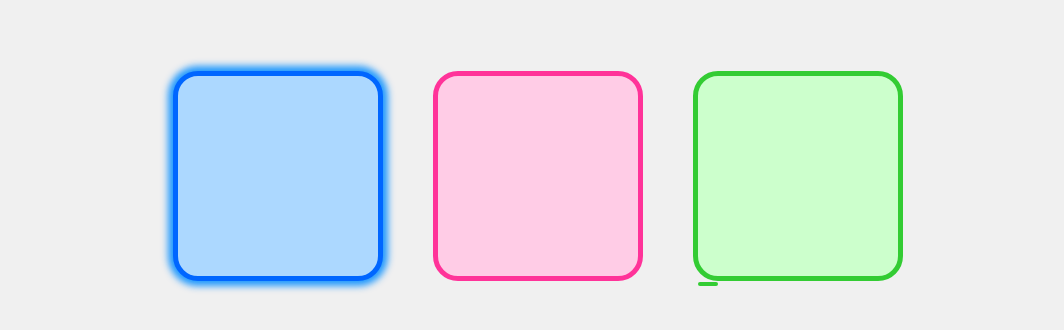
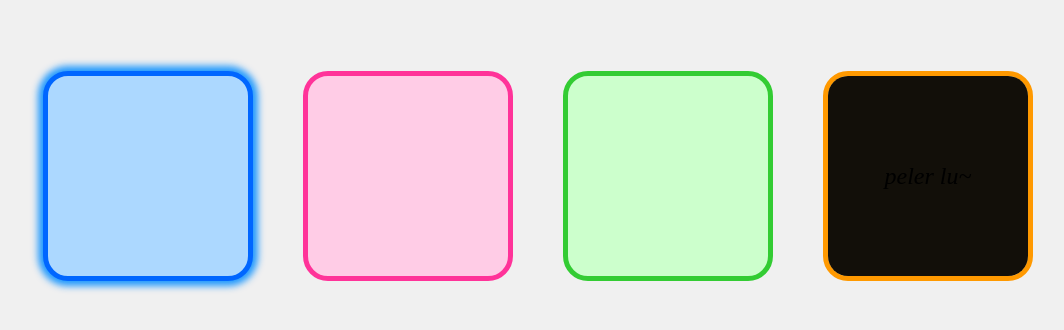
Before and after one commit to rafa0xDev/js_exercise, a plain HTML site: page index.html in a window 1280 px wide. Shown: the part 224-554 px from the top of the page, without its empty margins (102-1166 px from the left). Drawn offline with Linux system fonts and the light colour scheme.

Commit message:
Added new HTML element and CSS styles for box3

```diff
--- a/index.html
+++ b/index.html
@@ -14,6 +14,10 @@
 
     <div class="box3"></div>
 
+    <div class="box4">
+        <p class="hidden-msg">peler lu~</p>
+    </div>
+
     <script src="script.js"></script>
 </body>
 </html>
--- a/style.css
+++ b/style.css
@@ -62,15 +62,51 @@ body {
 .box3::after {
     content: "";
     position: absolute;
-    left: 0;
+    right: 50%;
     bottom: -10px;
-    width: 20px;
+    width: 0;
     height: 4px;
     background-color: #33CC33;
     border-radius: 2px;
     transition: width 0.4s ease;
+    transform: translateX(50%);
 }
 
 .box3:hover::after {
     width: 100%;
 }
+
+.box4 {
+    width: 200px;
+    height: 200px;
+    background-color: #FFD580;
+    border-radius: 25px;
+    border: 5px solid #FF9900;
+    position: relative;
+    display: flex;
+    justify-content: center;
+    align-items: center;
+}
+
+.box4::before {
+    content: "";
+    position: absolute;
+    inset: 0;
+    background: rgba(0, 0, 0, 0.929);
+    opacity: 1;
+    transition: opacity 1s ease 0.2s;
+    border-radius: 20px;
+    z-index: 1;;
+}
+
+.box4:hover::before {
+    opacity: 0;
+}
+
+.hidden-msg {
+    position: relative;
+    color: #000000;
+    font-size: 24px;
+    font-style: italic;
+    z-index: 2;
+}
```
